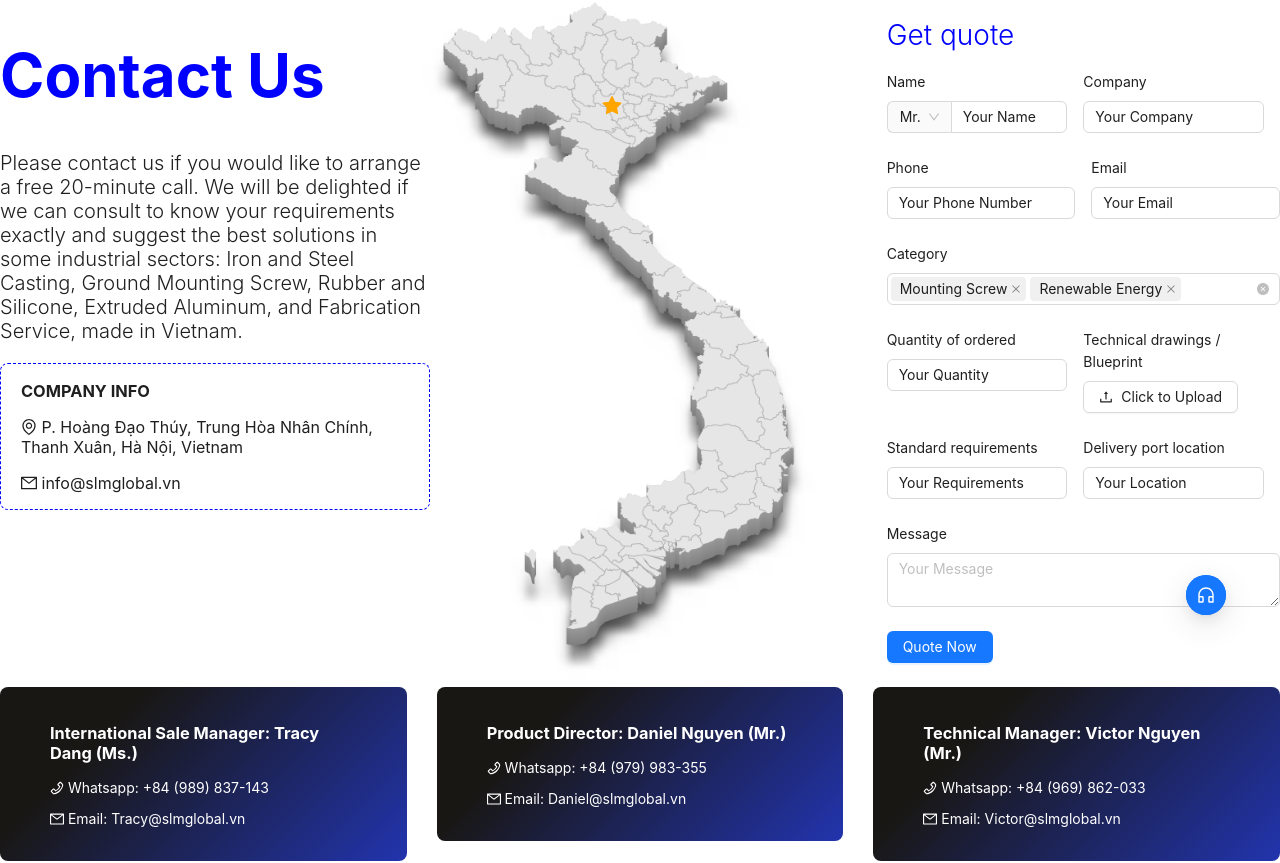
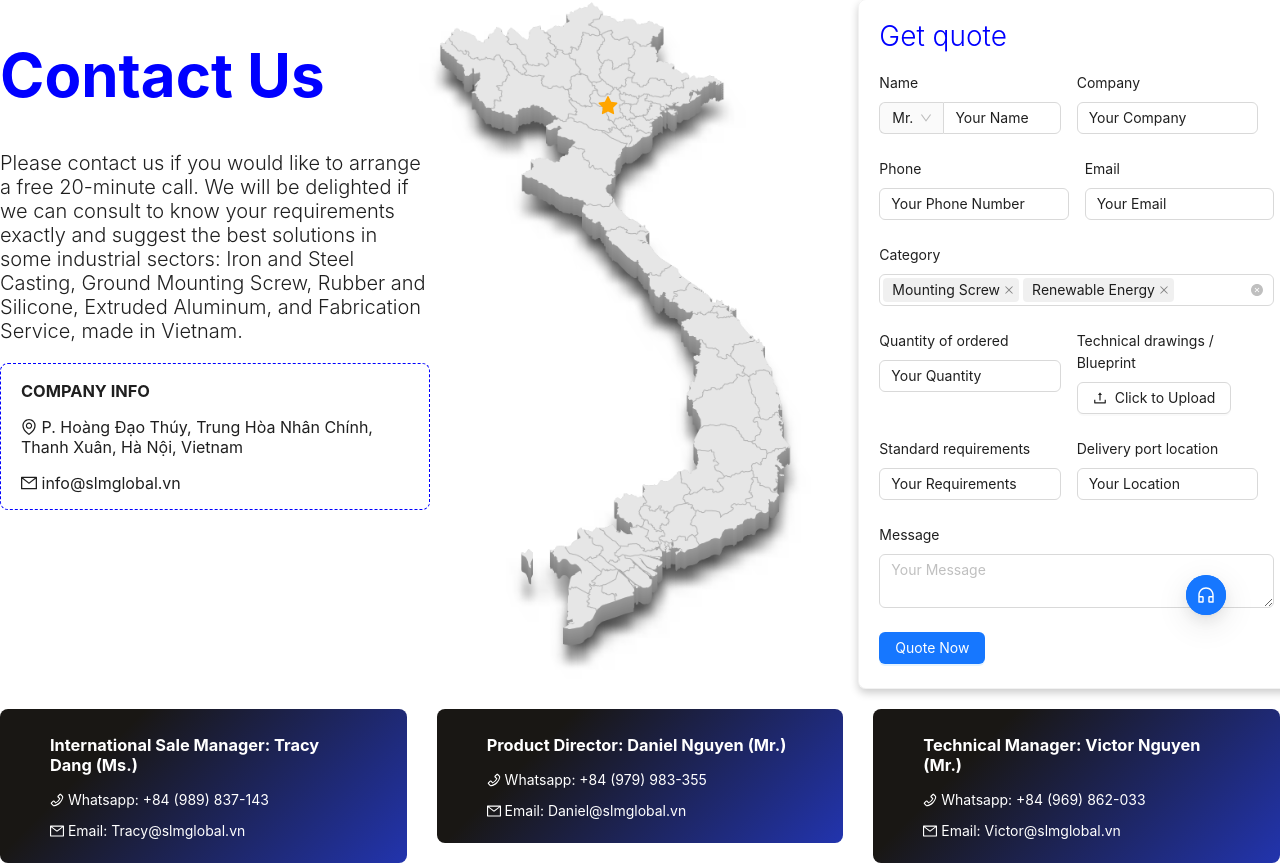
Before and after one commit to thanhtrang16490/slmglobal-fontend, a Next.js app: page /contact in a window 1280 px wide. Shown: the part 137-1000 px from the top of the page. Built offline with nearby package versions, Linux system fonts and the light colour scheme.

Commit message:
update contact layout

```diff
--- a/src/app/contact/page.tsx
+++ b/src/app/contact/page.tsx
@@ -7,8 +7,8 @@ import { StarFilled, PhoneOutlined, MailOutlined, EnvironmentOutlined } from '@a
 
 const ContactPage = () => {
     return (
-        <Layout>
-            <Row gutter={50} style={{ position: 'relative', display: 'flex', justifyContent: 'space-between', background: 'white' }}>
+        <Layout style={{ background: '#fff' }}>
+            <Row gutter={30} style={{ position: 'relative', display: 'flex', justifyContent: 'space-between', background: 'white' }}>
                 <Content style={{ maxWidth: '1440px', width: '100%', margin: '0 auto', padding: '0px 0', display: 'flex', paddingTop: '20px' }}>
                     <Col xs={24} sm={24} md={16}>
                         <Content style={{ display: 'flex', justifyContent: 'flex-start' }}>
@@ -31,31 +31,31 @@ const ContactPage = () => {
                         </div>
                     </Col>
 
-                    <Col xs={24} sm={24} md={8}>
+                    <Col xs={24} sm={24} md={8} style={{ border: 'solid 1px #0d0d0d0d', borderRadius: '8px', padding: '0 20px 0', boxShadow: '0px 4px 8px rgba(0, 0, 0, 0.2)' }}>
                         <h1 style={{ color: 'blue', fontWeight: '300' }}>Get quote</h1>
                         <FormContact />
                     </Col>
                 </Content>
             </Row>
-            <Row style={{ background: 'white', zIndex: '99' }}>
+            <Row style={{ background: 'white', zIndex: '99', marginTop: '20px' }}>
                 <Content style={{ maxWidth: '1440px', width: '100%', margin: '0 auto' }}>
                     <Row gutter={30} style={{ display: 'flex', justifyContent: 'space-between' }}>
                         <Col xs={24} sm={24} md={8}>
-                            <div style={{ backgroundColor: '#2234ae', backgroundImage: ' linear-gradient(315deg, #2234ae 0%, #191714 74%)', color: 'white', borderRadius: '8px', padding: '20px 50px 20px' }}>
+                            <div style={{ backgroundColor: '#2234ae', backgroundImage: ' linear-gradient(315deg, #2234ae 0%, #191714 74%)', color: 'white', borderRadius: '8px', padding: '10px 50px 10px' }}>
                                 <h3>International Sale Manager: Tracy Dang (Ms.)</h3>
                                 <p><PhoneOutlined />   Whatsapp: <Link style={{ color: 'white' }} href="tel:+84989837143">+84 (989) 837-143</Link></p>
                                 <p><MailOutlined /> Email: <Link style={{ color: 'white' }} href="mailto:Tracy@slmglobal.vn">Tracy@slmglobal.vn</Link></p>
                             </div>
                         </Col>
                         <Col xs={24} sm={24} md={8}>
-                            <div style={{ backgroundColor: '#2234ae', backgroundImage: ' linear-gradient(315deg, #2234ae 0%, #191714 74%)', color: 'white', borderRadius: '8px', padding: '20px 50px 20px' }}>
+                            <div style={{ backgroundColor: '#2234ae', backgroundImage: ' linear-gradient(315deg, #2234ae 0%, #191714 74%)', color: 'white', borderRadius: '8px', padding: '10px 50px 10px' }}>
                                 <h3>Product Director: Daniel Nguyen (Mr.)</h3>
                                 <p><PhoneOutlined />   Whatsapp:  <Link style={{ color: 'white' }} href="tel:+84979983355">+84 (979) 983-355</Link></p>
                                 <p><MailOutlined /> Email: <Link style={{ color: 'white' }} href="mailto:Daniel@slmglobal.vn">Daniel@slmglobal.vn</Link></p>
                             </div>
                         </Col>
                         <Col xs={24} sm={24} md={8}>
-                            <div style={{ backgroundColor: '#2234ae', backgroundImage: ' linear-gradient(315deg, #2234ae 0%, #191714 74%)', color: 'white', borderRadius: '8px', padding: '20px 50px 20px' }}>
+                            <div style={{ backgroundColor: '#2234ae', backgroundImage: ' linear-gradient(315deg, #2234ae 0%, #191714 74%)', color: 'white', borderRadius: '8px', padding: '10px 50px 10px' }}>
                                 <h3>Technical Manager: Victor Nguyen (Mr.)</h3>
                                 <p><PhoneOutlined />   Whatsapp: <Link style={{ color: 'white' }} href="tel:+84969862033">+84 (969) 862-033</Link></p>
                                 <p><MailOutlined />  Email: <Link style={{ color: 'white' }} href="mailto:Victor@slmglobal.vn">Victor@slmglobal.vn</Link></p>
```
